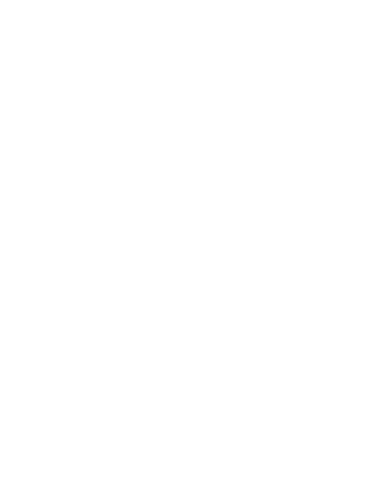
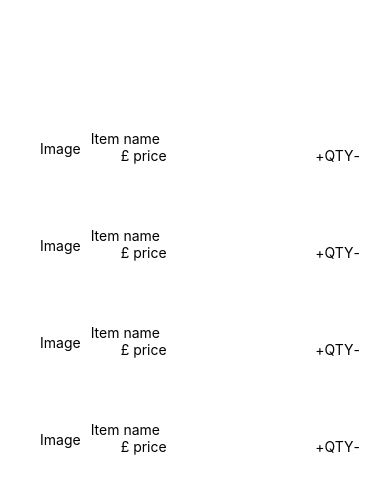
Before and after one commit to dennie-froese/MyShop, a React Native app: screen / in a window 390 px wide. Shown: the top 494 px of the page. Built offline with nearby package versions, Linux system fonts and the light colour scheme.

Commit message:
added Item component to display product listings

```diff
--- a/App.tsx
+++ b/App.tsx
@@ -1,15 +1,25 @@
 import React from 'react';
-import {
-  SafeAreaView,
-  StyleSheet,
-  ScrollView,
-  View,
-  Text,
-  StatusBar,
-} from 'react-native';
+import {StyleSheet, ScrollView} from 'react-native';
+import Item from 'components/Item';
 
 export default function App() {
-  return <></>;
+  // https://my-json-server.typicode.com/benirvingplt/products/products
+
+  return (
+    <>
+      <ScrollView style={styles.container}>
+        <Item />
+        <Item />
+        <Item />
+        <Item />
+      </ScrollView>
+    </>
+  );
 }
 
-const styles = StyleSheet.create({});
+const styles = StyleSheet.create({
+  container: {
+    flex: 1,
+    paddingTop: 100,
+  },
+});
--- /dev/null
+++ b/src/components/Item/index.tsx
@@ -0,0 +1,53 @@
+import React from 'react';
+import {View, StyleSheet, Text} from 'react-native';
+
+export default function Item() {
+  return (
+    <View style={styles.container}>
+      <View style={styles.imageContainer}>
+        <Text>Image</Text>
+      </View>
+      <View style={styles.containerRight}>
+        <View style={styles.header}>
+          <Text>Item name</Text>
+        </View>
+        <View style={styles.details}>
+          <Text>£ price</Text>
+          <View style={styles.containerQuantity}>
+            <Text>+</Text>
+            <Text>QTY</Text>
+            <Text>-</Text>
+          </View>
+        </View>
+      </View>
+    </View>
+  );
+}
+
+const styles = StyleSheet.create({
+  container: {
+    flex: 1,
+    flexDirection: 'row',
+    padding: 30,
+  },
+  imageContainer: {
+    alignItems: 'center',
+    justifyContent: 'center',
+    padding: 10,
+  },
+  containerRight: {
+    flex: 1,
+  },
+  header: {
+    alignItems: 'flex-start',
+  },
+  details: {
+    flex: 1,
+    flexDirection: 'row',
+    justifyContent: 'space-between',
+    paddingLeft: 30,
+  },
+  containerQuantity: {
+    flexDirection: 'row',
+  },
+});
--- /dev/null
+++ b/src/components/package.json
@@ -0,0 +1,3 @@
+{
+  "name": "components"
+}
```
